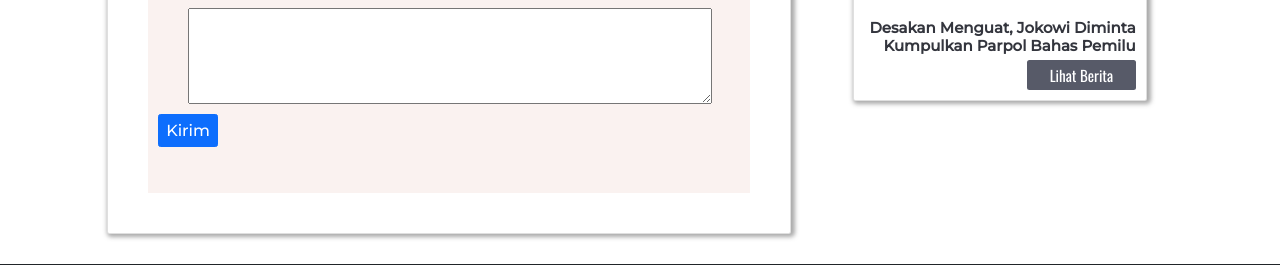
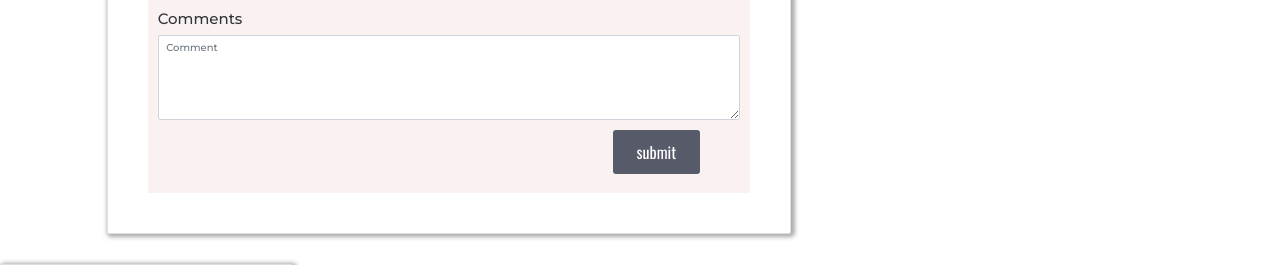
Before and after one commit to Teetinn/NewsProject, a PHP site: page /?view=news&id=616258ff6d464 in a window 1280 px wide. Shown: the part 1757-2022 px from the top of the page. Run offline with PHP 8.4, Linux system fonts and the light colour scheme; data comes from the database, SQL or seed files in the repository; data that the repository does not hold is empty.

Commit message:
Comment backend work

```diff
--- a/newsProject/view/news.php
+++ b/newsProject/view/news.php
@@ -124,39 +124,43 @@
 
             <div class="comment-container" id="comment-form">
               <h1 class="header-comment">Komentar</h1>
+              <form class="myForm" method="post">
+                 <label for="Comment" class="form-label">Comments</label>
+                <textarea name="Comment" class="form-control" id="Comment" placeholder="Comment" cols="30"
+                     rows="5"></textarea>
+                      <input type="Submit" name="submitcomment" value="submit" class="btn btn-primary mt-3">
+                    </div>
+              </form>
               <?php
-                echo "<form method='POST' action=''>
-                  <input type='hidden' name='uid' value='Anonymous'>
-                  <input type='hidden' name='date' value=''>
-                  <textarea class='space-comment' id='Comment' rows='4' cols='50' name='Comment'>
-                  </textarea>
+                // echo "<form method='POST' action=''>
+                //   <input type='hidden' name='uid' value='Anonymous'>
+                //   <input type='hidden' name='date' value=''>
+                //   <textarea class='space-comment' id='Comment' rows='4' cols='50' name='Comment'>
+                //   </textarea>
 
-                  <button type='submit' name='submitcomment' value='submit' class='btn btn-primary mt-3'>Kirim</button>
-                </form>";
+                //   <button type='submit' name='submitcomment' value='submit' class='btn btn-primary mt-3'>Kirim</button>
+                // </form>";
 
                 $resultberita = $db->query("SELECT * FROM comments WHERE IDberita = '$idnews'");
 
                 foreach($resultberita as $comment) {
                 // $idKomen = uniqid('');
                 $idKomen = $comment['IDkomen'];
-                var_dump($idKomen);
-                die;
 
                 $username = $comment['userName'];
-                var_dump($username);
-                die;
 
                 $hasilUsername = $db->query("SELECT * FROM user WHERE userName = '$username'");
-                $comment['profile'] = $hasilUsername->fetch_assoc()['gambar'];
+                $comment['profile'] = $hasilUsername->fetch_assoc()['foto'];
 
                 echo "
                     <div class=\"col-xl-11 col-lg-10 col-md-11 col-sm-10 col-10\">
-                    <img src=\"profileimg/{$comment['profile']}\" alt=\"user-profile\" class=\"user-image\" width='100' height='100'>
+                    <img src=\"profileimg/{$comment['profile']}\" alt=\"user-profile\" class=\"user-image\" width='50' height='50'>
                     </div>
-                      <h4 class=\"commenter-name\">{$comment['userName']}</h4><span class=\"comment-date\">{$comment['tanggalKomen']}</span>
-                      <p class=\"comment-content\">{$comment['isi']}</p>
-                      </a>
-                    </div>";
+                      <h4 class=\'commenter-name\'>{$comment['userName']}</h4>
+                      <h5 class=\'comment-date\'>{$comment['tanggalKomen']}</h5>";
+                      echo
+                      "<h4 class=\"comment-content\">{$comment['isi']}</h4>
+                      </div>";
                 }
               ?>
             </div>
```
